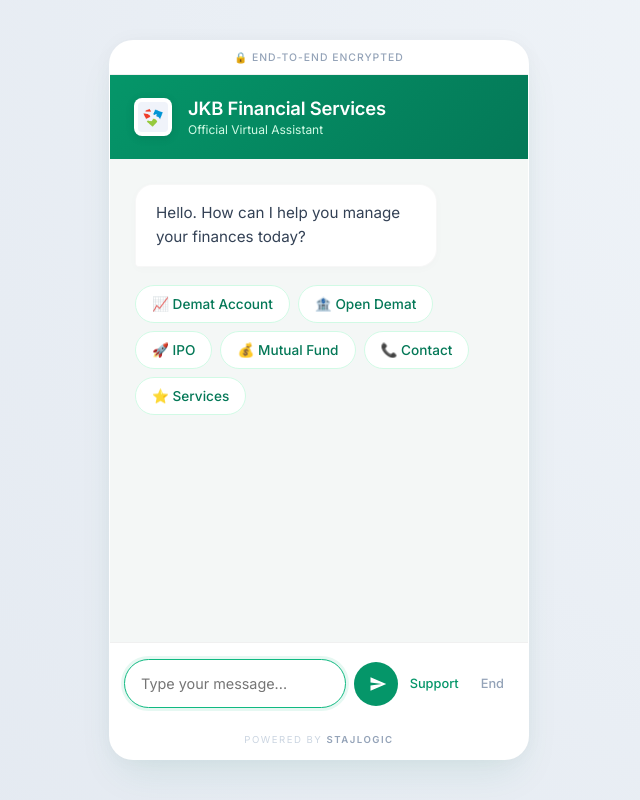
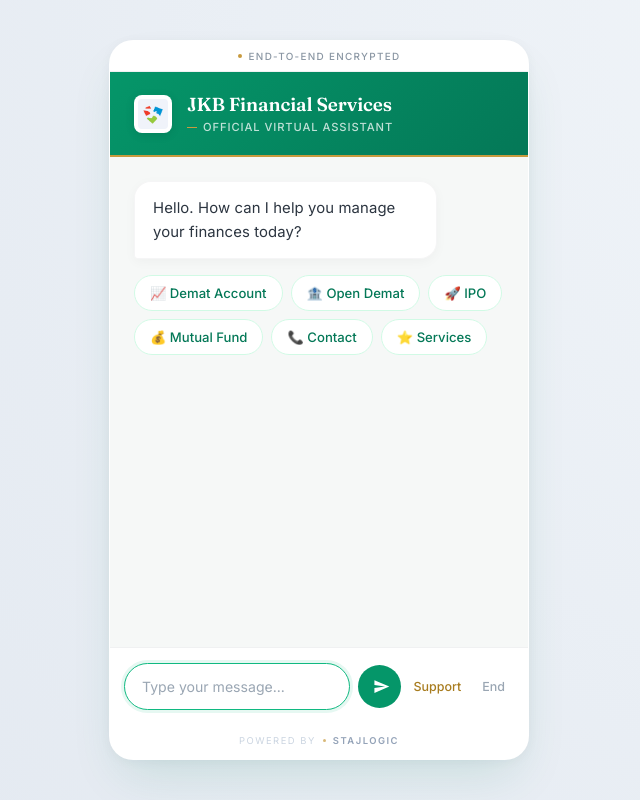
Before and after one commit to shahjazib7/Chatbot, a Flask app: page / in a window 1280 px wide. Shown: the whole page, without its empty margins (321-961 px from the left). Run offline with Flask 3, Linux system fonts and the light colour scheme.

Commit message:
better interfece

```diff
--- a/templates/index.html
+++ b/templates/index.html
@@ -4,23 +4,25 @@
     <meta charset="UTF-8">
     <meta name="viewport" content="width=device-width, initial-scale=1.0">
     <title>JKB Financial Services Helper Bot</title>
-    <link href="https://fonts.googleapis.com/css2?family=Inter:wght@300;400;500;600;700&display=swap" rel="stylesheet">
+    <link href="https://fonts.googleapis.com/css2?family=Inter:wght@300;400;500;600;700&family=Fraunces:opsz,wght@9..144,500;9..144,600&display=swap" rel="stylesheet">
 
     <style>
-        /* === ELEGANT LIGHT GREY & GREEN THEME === */
+        /* === ELEGANT GREEN & WARM GOLD THEME === */
         :root {
             --page-bg-light: #f1f5f9;
             --page-bg-dark: #e2e8f0;
             --chat-bg: #ffffff;
-            --chat-messages-bg: #f4f7f6;
+            --chat-messages-bg: #f6f8f7;
             --brand-primary: #059669;
             --brand-secondary: #047857;
             --brand-accent: #10b981;
-            --text-main: #334155;
-            --text-muted: #64748b;
-            --border-light: rgba(0, 0, 0, 0.06);
-            --warn-primary: #059669; /* Updated to match primary green for a professional look */
-            --warn-secondary: #047857;
+            --gold: #a87c1f;
+            --gold-light: #c89a3e;
+            --gold-bg: #fbf6e9;
+            --gold-border: #ecdba8;
+            --text-main: #2c3540;
+            --text-muted: #69788a;
+            --border-light: rgba(15, 23, 42, 0.06);
         }
 
         * { box-sizing: border-box; margin: 0; padding: 0; font-family: 'Inter', sans-serif; }
@@ -41,7 +43,7 @@
             background: var(--chat-bg);
             border-radius: 24px;
             border: 1px solid rgba(255,255,255,0.8);
-            box-shadow: 0 20px 40px -10px rgba(4, 120, 87, 0.1), 0 0px 20px rgba(0,0,0,0.03);
+            box-shadow: 0 24px 50px -12px rgba(4, 120, 87, 0.14), 0 2px 12px rgba(15, 23, 42, 0.04);
             display: flex; flex-direction: column; overflow: hidden;
             transition: all 0.4s cubic-bezier(0.16, 1, 0.3, 1); position: relative;
         }
@@ -59,22 +61,28 @@
         .chat-container.minimized .chat-header {
             padding: 0 24px; height: 100%; border-radius: 35px;
             background: linear-gradient(135deg, var(--brand-primary), var(--brand-secondary));
+            border-bottom: none;
         }
 
         .top-bar {
             background-color: #ffffff;
-            display: flex; justify-content: center;
-            align-items: center; padding: 10px 20px; color: #94a3b8; font-size: 0.65rem;
-            font-weight: 500; letter-spacing: 1px; text-transform: uppercase;
+            display: flex; justify-content: center; align-items: center; gap: 7px;
+            padding: 9px 20px; color: #8a96a3; font-size: 0.62rem;
+            font-weight: 500; letter-spacing: 1.3px; text-transform: uppercase;
             border-bottom: 1px solid var(--border-light);
             z-index: 20;
+        }
+        .top-bar .lock-dot {
+            width: 4px; height: 4px; border-radius: 50%; background: var(--gold-light);
         }
 
         .chat-header {
             background: linear-gradient(135deg, var(--brand-primary), var(--brand-secondary));
-            color: #ffffff; padding: 22px 24px;
+            color: #ffffff; padding: 21px 24px;
             user-select: none; z-index: 10;
-            display: flex; align-items: center; gap: 16px;
+            display: flex; align-items: center; gap: 15px;
+            position: relative;
+            border-bottom: 2px solid var(--gold-light);
         }
 
         .header-logo {
@@ -85,49 +93,59 @@
 
         .header-text { display: flex; flex-direction: column; align-items: flex-start; }
 
-        .header-title { font-size: 1.15rem; font-weight: 600; color: #ffffff; letter-spacing: -0.2px; }
-        .header-subtitle { font-size: 0.75rem; color: #d1fae5; font-weight: 400; margin-top: 3px; }
+        .header-title { font-family: 'Fraunces', serif; font-size: 1.18rem; font-weight: 600; color: #ffffff; letter-spacing: -0.1px; }
+        .header-subtitle {
+            font-size: 0.7rem; color: rgba(255,255,255,0.75); font-weight: 500; margin-top: 4px;
+            text-transform: uppercase; letter-spacing: 0.9px;
+            display: flex; align-items: center; gap: 6px;
+        }
+        .header-subtitle .gold-dash { width: 10px; height: 1px; background: var(--gold-light); display: inline-block; }
 
         .chat-messages {
-            flex: 1; padding: 25px; overflow-y: auto; display: flex;
-            flex-direction: column; gap: 18px;
+            flex: 1; padding: 24px; overflow-y: auto; display: flex;
+            flex-direction: column; gap: 16px;
             background-color: var(--chat-messages-bg);
             scroll-behavior: smooth;
         }
 
-        #typing-indicator { display: none; font-size: 0.8rem; color: var(--text-muted); font-style: italic; padding-left: 5px; }
+        /* --- PROFESSIONAL PULSE ANIMATION --- */
+        #typing-indicator { display: none; padding: 8px 20px; }
+        .dot { display: inline-block; width: 6px; height: 6px; background: var(--brand-primary); border-radius: 50%; animation: pulse 1.4s infinite ease-in-out both; margin-right: 3px; }
+        .dot:nth-child(1) { animation-delay: -0.32s; } .dot:nth-child(2) { animation-delay: -0.16s; }
+        @keyframes pulse { 0%, 80%, 100% { transform: scale(0); } 40% { transform: scale(1); } }
 
         @keyframes messageFadeIn {
-            0% { opacity: 0; transform: translateY(10px); }
+            0% { opacity: 0; transform: translateY(8px); }
             100% { opacity: 1; transform: translateY(0); }
         }
 
         .message {
-            max-width: 82%; padding: 16px 20px; border-radius: 18px;
-            font-size: 0.95rem; line-height: 1.6; word-wrap: break-word;
-            animation: messageFadeIn 0.5s ease forwards;
+            max-width: 82%; padding: 14px 18px; border-radius: 17px;
+            font-size: 0.93rem; line-height: 1.62; word-wrap: break-word;
+            animation: messageFadeIn 0.45s ease forwards;
+            letter-spacing: 0.1px;
         }
 
         .message.bot {
             background-color: #ffffff; color: var(--text-main);
             align-self: flex-start; border-bottom-left-radius: 4px;
-            border: 1px solid rgba(0,0,0,0.03);
-            box-shadow: 0 2px 10px rgba(0,0,0,0.02);
+            border: 1px solid rgba(15, 23, 42, 0.04);
+            box-shadow: 0 3px 12px rgba(15, 23, 42, 0.035);
         }
 
         .message.user {
             background: linear-gradient(135deg, var(--brand-primary), var(--brand-secondary));
             color: #ffffff;
             align-self: flex-end; border-bottom-right-radius: 4px;
-            box-shadow: 0 4px 15px rgba(5, 150, 105, 0.15);
+            box-shadow: 0 6px 16px rgba(5, 150, 105, 0.18);
         }
 
-        .suggestions { display: flex; flex-wrap: wrap; gap: 8px; margin-bottom: 10px; animation: messageFadeIn 0.6s ease forwards; }
+        .suggestions { display: flex; flex-wrap: wrap; gap: 8px; margin-bottom: 8px; animation: messageFadeIn 0.55s ease forwards; }
 
         .suggestions button {
             background: #ffffff; color: var(--brand-secondary);
             border: 1px solid #d1fae5; border-radius: 30px;
-            padding: 10px 16px; font-size: 0.85rem; font-weight: 500;
+            padding: 9px 15px; font-size: 0.82rem; font-weight: 500;
             cursor: pointer; transition: all 0.2s ease;
         }
 
@@ -135,114 +153,122 @@
             border-color: var(--brand-primary); color: #ffffff;
             background: var(--brand-primary);
             transform: translateY(-1px);
-            box-shadow: 0 4px 10px rgba(5, 150, 105, 0.15);
+            box-shadow: 0 4px 12px rgba(5, 150, 105, 0.18);
         }
 
         .lead-form-card, .support-form-card {
-            background: #ffffff; border: 1px solid var(--border-light); border-radius: 16px;
-            padding: 24px; align-self: center; width: 100%; max-width: 360px; margin-top: 5px;
-            box-shadow: 0 8px 25px rgba(0,0,0,0.04); animation: messageFadeIn 0.5s ease forwards;
+            background: #ffffff; border: 1px solid var(--border-light); border-radius: 18px;
+            padding: 24px; align-self: center; width: 100%; max-width: 360px; margin-top: 4px;
+            box-shadow: 0 10px 28px rgba(15, 23, 42, 0.05); animation: messageFadeIn 0.45s ease forwards;
         }
 
         .lead-form-card input, .support-form-card input, .support-form-card textarea {
-            width: 100%; padding: 14px; margin-bottom: 14px;
-            border: 1px solid #e2e8f0; border-radius: 10px; font-size: 0.95rem;
-            color: var(--text-main); background-color: #ffffff;
-            transition: all 0.3s; outline: none;
+            width: 100%; padding: 13px 14px; margin-bottom: 12px;
+            border: 1px solid #e2e8f0; border-radius: 10px; font-size: 0.9rem;
+            color: var(--text-main); background-color: #fafbfc;
+            transition: all 0.25s; outline: none;
         }
 
         .support-form-card textarea {
-            resize: vertical; min-height: 90px; font-family: 'Inter', sans-serif;
+            resize: vertical; min-height: 86px; font-family: 'Inter', sans-serif;
         }
 
         .lead-form-card input:focus, .support-form-card input:focus, .support-form-card textarea:focus {
-            border-color: var(--brand-accent); box-shadow: 0 0 0 3px rgba(16, 185, 129, 0.1);
+            border-color: var(--brand-accent); background-color: #ffffff; box-shadow: 0 0 0 3px rgba(16, 185, 129, 0.1);
         }
-        .lead-form-card button, .support-form-card button[type="submit"] {
-            width: 100%; padding: 14px;
+        .lead-form-card button[type="submit"], .support-form-card button[type="submit"] {
+            width: 100%; padding: 13px;
             background: var(--brand-primary); color: white;
-            border: none; border-radius: 10px; font-weight: 500; letter-spacing: 0.5px;
-            cursor: pointer; font-size: 1rem; transition: all 0.3s;
+            border: none; border-radius: 10px; font-weight: 500; letter-spacing: 0.4px;
+            cursor: pointer; font-size: 0.95rem; transition: all 0.25s;
         }
-        .lead-form-card button:hover, .support-form-card button[type="submit"]:hover { background: var(--brand-secondary); }
+        .lead-form-card button[type="submit"]:hover, .support-form-card button[type="submit"]:hover {
+            background: var(--brand-secondary); box-shadow: 0 6px 16px rgba(5, 150, 105, 0.22); transform: translateY(-1px);
+        }
 
         .support-form-card .support-card-header {
-            display: flex; align-items: center; gap: 8px; margin-bottom: 16px;
+            display: flex; align-items: center; gap: 10px; margin-bottom: 14px;
         }
         .support-form-card .support-card-header .icon {
-            font-size: 1.2rem;
+            font-size: 0.95rem; width: 30px; height: 30px; border-radius: 9px;
+            background: var(--gold-bg); border: 1px solid var(--gold-border);
+            display: flex; align-items: center; justify-content: center; flex-shrink: 0;
         }
         .support-form-card .support-card-header h4 {
-            font-size: 1rem; font-weight: 600; color: var(--text-main);
+            font-family: 'Fraunces', serif; font-size: 1.02rem; font-weight: 600; color: var(--text-main);
         }
         .support-form-card .support-card-sub {
-            font-size: 0.8rem; color: var(--text-muted); margin-bottom: 16px; margin-top: -10px;
+            font-size: 0.78rem; color: var(--text-muted); margin-bottom: 16px; margin-top: -8px; line-height: 1.5;
         }
 
         .support-cancel-btn {
-            width: 100%; padding: 12px; margin-top: 10px;
+            width: 100%; padding: 11px; margin-top: 8px;
             background: transparent; color: var(--text-muted);
             border: 1px solid #e2e8f0; border-radius: 10px; font-weight: 500;
-            cursor: pointer; font-size: 0.9rem; transition: all 0.2s;
+            cursor: pointer; font-size: 0.88rem; transition: all 0.2s;
         }
-        .support-cancel-btn:hover { background: var(--chat-messages-bg); color: var(--text-main); }
+        .support-cancel-btn:hover { background: var(--chat-messages-bg); color: var(--text-main); border-color: #cbd5e1; }
 
         .chat-input-area {
-            display: flex; padding: 16px 14px; background: #ffffff;
+            display: flex; padding: 15px 14px; background: #ffffff;
             border-top: 1px solid var(--border-light);
             align-items: center; z-index: 20; gap: 0;
         }
 
         .chat-input-area input {
-            flex: 1; min-width: 0; padding: 15px 16px; background-color: var(--chat-messages-bg);
+            flex: 1; min-width: 0; padding: 14px 17px; background-color: var(--chat-messages-bg);
             border: 1px solid transparent; border-radius: 30px;
-            outline: none; font-size: 0.9rem; color: var(--text-main); transition: all 0.3s;
+            outline: none; font-size: 0.88rem; color: var(--text-main); transition: all 0.25s;
         }
+
+        .chat-input-area input::placeholder { color: #9aa6b3; }
 
         .chat-input-area input:focus { background-color: #ffffff; border-color: var(--brand-accent); box-shadow: 0 0 0 3px rgba(16, 185, 129, 0.1); }
 
         .send-btn {
             background: var(--brand-primary); color: white; border: none;
-            border-radius: 50%; width: 44px; height: 44px; margin-left: 8px;
+            border-radius: 50%; width: 43px; height: 43px; margin-left: 8px;
             cursor: pointer; display: flex; justify-content: center; align-items: center;
             transition: all 0.2s; flex-shrink: 0;
         }
-        .send-btn:hover { background: var(--brand-secondary); transform: scale(1.05); }
-        .send-icon { width: 18px; height: 18px; fill: white; transform: translateX(2px); }
+        .send-btn:hover { background: var(--brand-secondary); transform: scale(1.06); box-shadow: 0 4px 14px rgba(5, 150, 105, 0.25); }
+        .send-icon { width: 17px; height: 17px; fill: white; transform: translateX(2px); }
 
         .support-btn {
-            background-color: transparent; color: var(--brand-primary); border: none;
-            border-radius: 30px; height: 44px; padding: 0 10px; margin-left: 2px;
-            cursor: pointer; font-weight: 500; font-size: 0.8rem; transition: all 0.2s;
+            background-color: transparent; color: var(--gold); border: none;
+            border-radius: 30px; height: 43px; padding: 0 10px; margin-left: 2px;
+            cursor: pointer; font-weight: 500; font-size: 0.78rem; transition: all 0.2s;
             flex-shrink: 0; white-space: nowrap;
         }
-        .support-btn:hover { color: var(--brand-secondary); background-color: #f0fdf4; }
+        .support-btn:hover { color: #8a6516; background-color: var(--gold-bg); }
 
         .end-chat-btn {
-            background-color: transparent; color: #94a3b8; border: none;
-            border-radius: 30px; height: 44px; padding: 0 10px; margin-left: 2px;
-            cursor: pointer; font-weight: 500; font-size: 0.8rem; transition: all 0.2s;
+            background-color: transparent; color: #9aa6b3; border: none;
+            border-radius: 30px; height: 43px; padding: 0 9px; margin-left: 2px;
+            cursor: pointer; font-weight: 500; font-size: 0.78rem; transition: all 0.2s;
             flex-shrink: 0;
         }
         .end-chat-btn:hover { color: #ef4444; background-color: #fef2f2; }
 
         .footer-feedback {
             display: flex; justify-content: center; align-items: center; gap: 14px;
-            padding-top: 20px; margin-top: 10px; border-top: 1px solid var(--border-light);
+            padding-top: 18px; margin-top: 8px; border-top: 1px solid var(--border-light);
         }
-        .footer-feedback span { font-size: 0.85rem; color: var(--text-muted); font-weight: 500; }
+        .footer-feedback span { font-size: 0.83rem; color: var(--text-muted); font-weight: 500; }
         .footer-feedback button {
-            border: none; background: transparent; cursor: pointer; font-size: 22px;
+            border: none; background: transparent; cursor: pointer; font-size: 21px;
             transition: all 0.2s ease; filter: grayscale(100%); opacity: 0.6;
         }
         .footer-feedback button:hover { transform: scale(1.15); filter: grayscale(0%); opacity: 1; }
 
         .chat-footer {
-            background: #ffffff; text-align: center; padding: 10px 0 14px 0;
-            font-size: 0.6rem; color: #cbd5e1; text-transform: uppercase;
+            background: #ffffff; text-align: center; padding: 10px 0 13px 0;
+            font-size: 0.59rem; color: #cbd5e1; text-transform: uppercase;
             letter-spacing: 1.5px; z-index: 20;
+            display: flex; align-items: center; justify-content: center; gap: 7px;
         }
-        .chat-footer span { font-weight: 600; color: #94a3b8; }
+        .chat-footer .divider-dot { width: 3px; height: 3px; border-radius: 50%; background: var(--gold-light); opacity: 0.7; }
+        .chat-footer span.brand { font-weight: 600; color: #94a3b8; }
     </style>
 </head>
 <body>
@@ -250,7 +276,8 @@
 <div class="chat-container {% if minimized %}minimized{% endif %}" id="chatBox" onclick="checkMaximize()">
 
     <div class="top-bar">
-        <span>🔒 End-to-End Encrypted</span>
+        <span class="lock-dot"></span>
+        <span>End-to-End Encrypted</span>
     </div>
 
     <div class="chat-header" id="chatHeader">
@@ -260,7 +287,7 @@
             <img src="{{ url_for('static', filename='JKB.png') }}" alt="JKB Logo" class="header-logo">
             <div class="header-text">
                 <div class="header-title">JKB Financial Services</div>
-                <div class="header-subtitle">Official Virtual Assistant</div>
+                <div class="header-subtitle"><span class="gold-dash"></span>Official Virtual Assistant</div>
             </div>
         {% endif %}
     </div>
@@ -283,7 +310,7 @@
             </div>
         {% endfor %}
 
-        <div id="typing-indicator">JKB Helper is thinking...</div>
+        <div id="typing-indicator"><span class="dot"></span><span class="dot"></span><span class="dot"></span></div>
 
         {% if show_form %}
             <div class="lead-form-card">
@@ -332,7 +359,9 @@
     </form>
 
     <div class="chat-footer">
-        Powered by <span>STAJLOGIC</span>
+        <span>Powered by</span>
+        <span class="divider-dot"></span>
+        <span class="brand">STAJLOGIC</span>
     </div>
 </div>
 
@@ -347,7 +376,7 @@
         container.scrollTo({ top: container.scrollHeight, behavior: 'smooth' });
     }
 
-    // Show typing indicator on form submit
+    // Show pulse animation on submit
     form.addEventListener('submit', function() {
         indicator.style.display = 'block';
         container.scrollTo({ top: container.scrollHeight, behavior: 'smooth' });
```
Also changed, not shown: GEMINI.py (+19 -5 lines).
